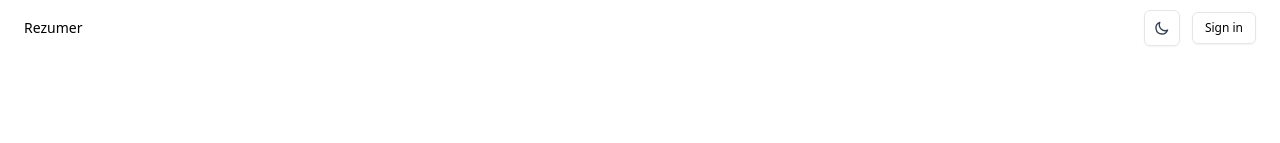
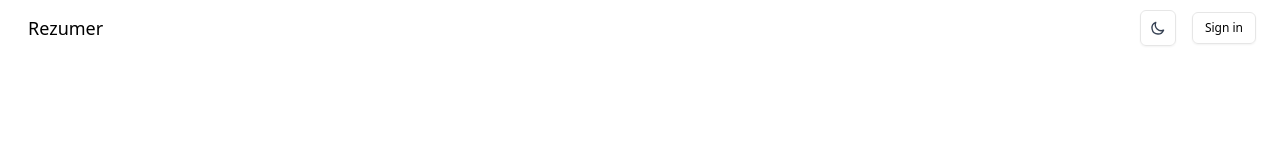
Before and after one commit to dmrock/rezumer, a Next.js app: page / in a window 1280 px wide. Shown: the top 143 px of the page. Built offline with nearby package versions, Linux system fonts and the light colour scheme; no server answers.

Commit message:
refactor: enhance Header and Navbar components with improved styling and layout adjustments

```diff
--- a/src/components/shared/header.tsx
+++ b/src/components/shared/header.tsx
@@ -8,19 +8,25 @@ export function Header() {
   return (
     <header className="sticky top-0 z-50 w-full bg-white/40 backdrop-blur supports-[backdrop-filter]:bg-white/30 dark:bg-white/5">
       <div className="mx-auto flex h-14 max-w-screen-2xl items-center justify-between px-4 sm:px-6">
-        {/* Brand text only (no icon) */}
-        <Link href="/" className="text-sm font-medium text-foreground/90">
+        <Link href="/" className="px-1 text-lg font-medium text-foreground/90">
           Rezumer
         </Link>
 
-        <div className="flex items-center gap-2 sm:gap-3">
+        <div className="flex items-center gap-3 sm:gap-4">
           <ThemeToggle />
 
           <SignedIn>
             <UserButton
               appearance={{
                 elements: {
-                  avatarBox: "h-7 w-7",
+                  userButtonBox: {
+                    width: "32px !important",
+                    height: "32px !important",
+                  },
+                  avatarBox: {
+                    width: "32px !important",
+                    height: "32px !important",
+                  },
                   userButtonPopoverCard:
                     "bg-popover border border-border/60 shadow-lg",
                   userButtonPopoverFooter: "hidden",
--- a/src/components/shared/navigation.tsx
+++ b/src/components/shared/navigation.tsx
@@ -30,7 +30,7 @@ export function Navbar() {
                   href={item.href}
                   data-active={active ? "true" : undefined}
                   aria-current={active ? "page" : undefined}
-                  className={`relative inline-flex h-full items-center select-none px-3 no-underline text-sm transition-opacity duration-200 ease-linear cursor-pointer ${
+                  className={`relative inline-flex h-full items-center select-none px-3 no-underline text-md transition-opacity duration-200 ease-linear cursor-pointer ${
                     active ? "opacity-100" : "opacity-60 hover:opacity-100"
                   }`}
                 >
```
